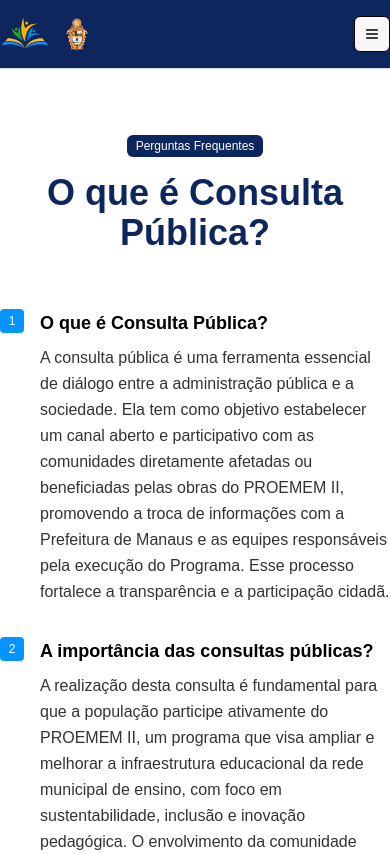
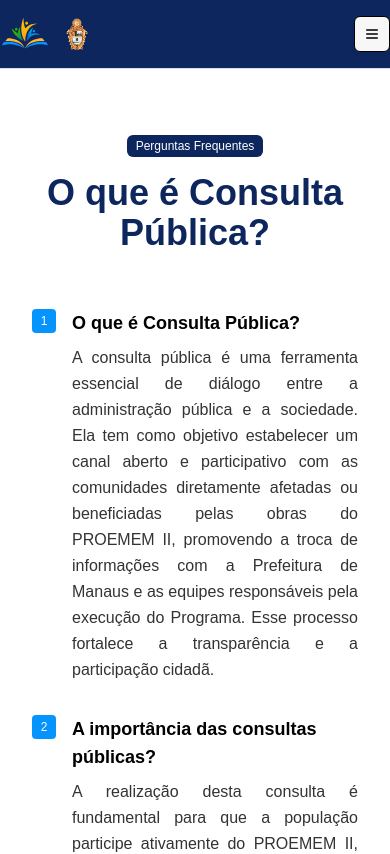
Before and after one commit to SoftLivex/consulta-sociedade, a Next.js app: page /o-que-e-ppa in a window 390 px wide. Shown: the top 854 px of the page. Built offline with nearby package versions, Linux system fonts and the light colour scheme.

Commit message:
feat: ajusta estilos do componente Faq para melhor responsividade e legibilidade

```diff
--- a/src/app/o-que-e-ppa/page.tsx
+++ b/src/app/o-que-e-ppa/page.tsx
@@ -33,7 +33,7 @@
     faqs = defaultFaqs,
 }: Faq5Props) => {
     return (
-        <section className="py-16">
+        <section className="py-16 px-8">
             <div className="container mx-auto">
                 <div className="text-center">
                     <Badge className="text-xs font-medium">{badge}</Badge>
@@ -41,7 +41,7 @@
                         {heading}
                     </h1>
                 </div>
-                <div className="mx-auto mt-14 max-w-xl">
+                <div className="mx-auto mt-14 max-w-3xl">
                     {faqs.map((faq, index) => (
                         <div key={index} className="mb-8 flex gap-4">
                             <span className="flex size-6 shrink-0 items-center justify-center rounded-sm bg-tertiary text-tertiary-foreground text-xs">
@@ -53,7 +53,7 @@
                                         {faq.question}
                                     </h3>
                                 </div>
-                                <p className="text-foreground text-pretty leading-relaxed">
+                                <p className="text-foreground text-pretty leading-relaxed text-justify">
                                     {faq.answer}
                                 </p>
                             </div>
```
